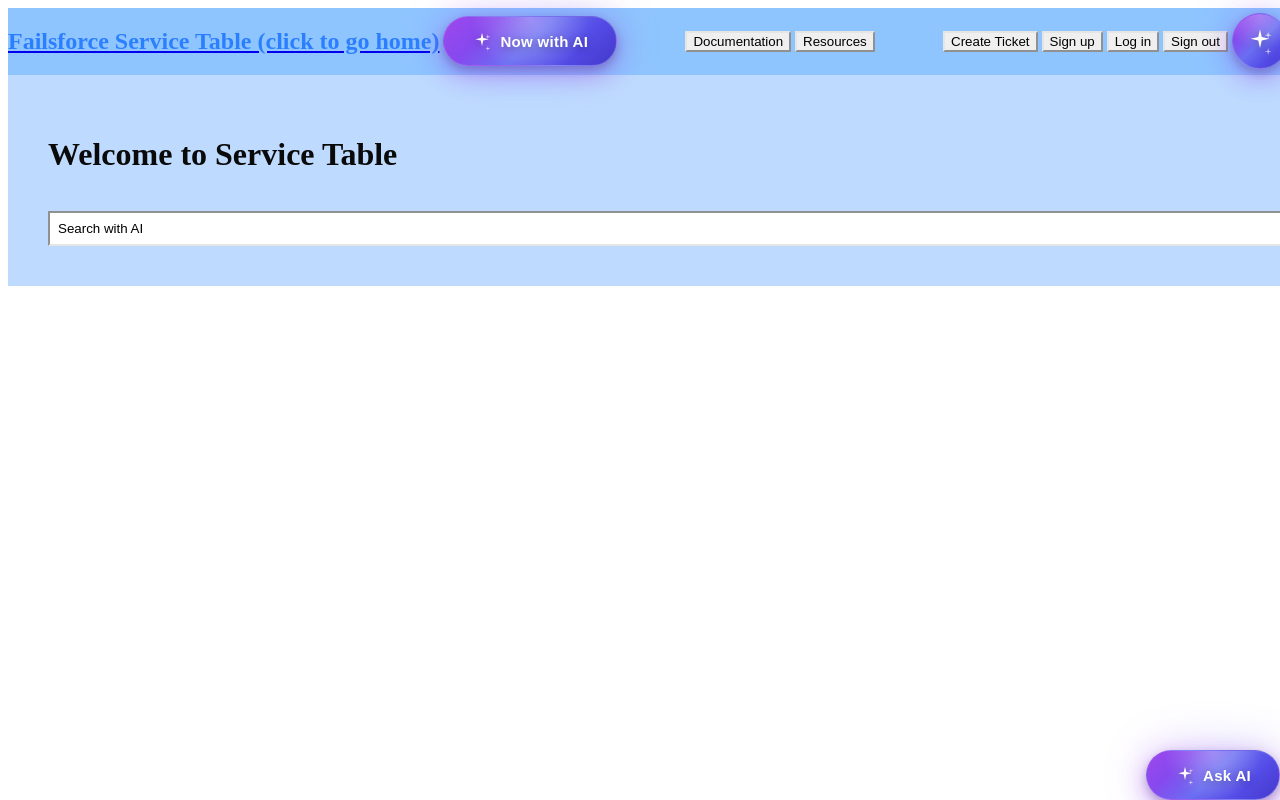
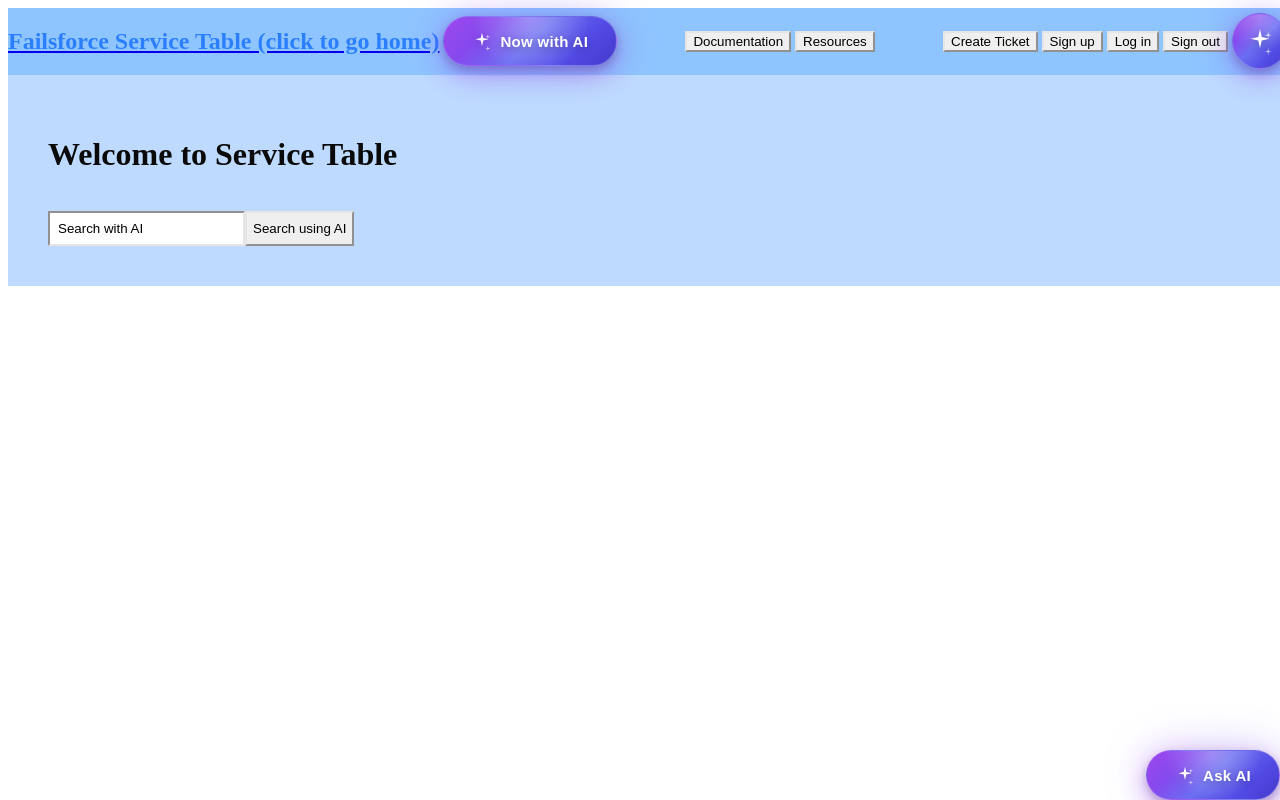
Before and after one commit to ingoau/service-table, a Next.js app: page / in a window 1280 px wide. Shown: the top 800 px of the page. Built offline with nearby package versions, Linux system fonts and the light colour scheme.

Commit message:
finish adding ai enabled search

```diff
--- a/components/searchbox.tsx
+++ b/components/searchbox.tsx
@@ -4,10 +4,14 @@ import { cn } from "@/lib/utils";
 
 export default function SearchBox({ className }: { className?: string }) {
   return (
-    <input
-      type="text"
-      defaultValue="Search with AI"
-      className={cn("p-2", className)}
-    />
+    <form className={cn("flex", className)} action="/ai">
+      <input
+        type="text"
+        name="query"
+        defaultValue="Search with AI"
+        className={cn("p-2")}
+      />
+      <button type="submit">Search using AI</button>
+    </form>
   );
 }
```
